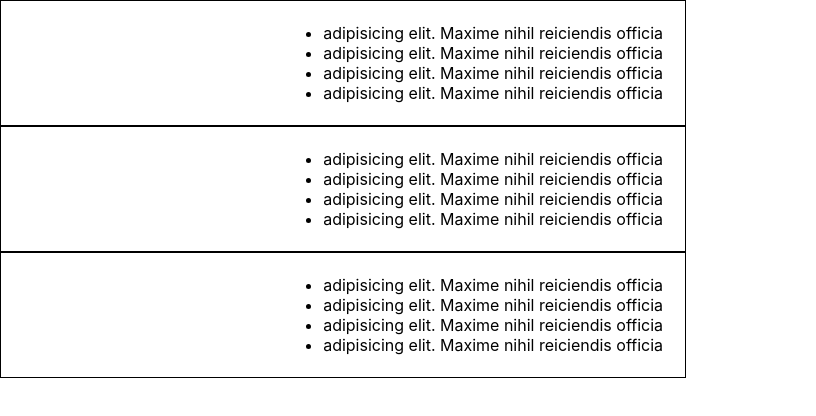
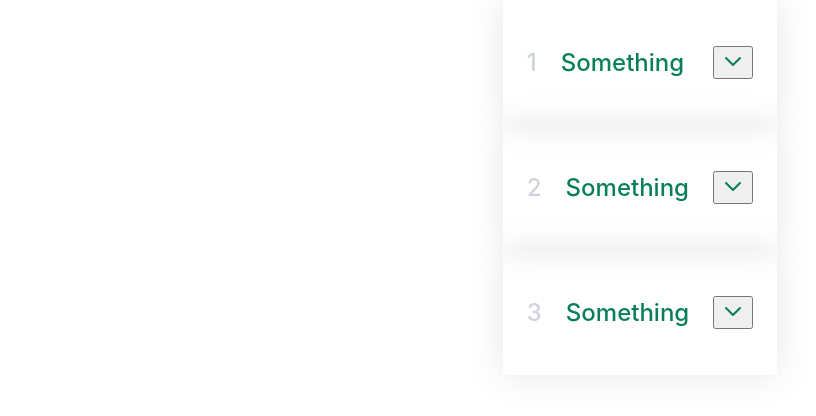
Before and after one commit to khalil0525/accordion-component-app, a React (Create React App) app: page / in a window 1280 px wide. Shown: the top 416 px of the page, without its empty margins (0-816 px from the left). Built offline with nearby package versions, Linux system fonts and the light colour scheme.

Commit message:
updated app.js

```diff
--- a/src/App.css
+++ b/src/App.css
@@ -1,5 +1,9 @@
 .App {
-  text-align: center;
+  width: 100%;
+  height: 100%;
+  display: flex;
+  justify-content: center;
+  align-items: center;
 }
 
 .App-logo {
--- a/src/App.js
+++ b/src/App.js
@@ -2,6 +2,10 @@ import logo from "./logo.svg";
 import "./App.css";
 import Accordion from "./components/Accordion/Accordion";
 function App() {
-  return <Accordion></Accordion>;
+  return (
+    <div className="App">
+      <Accordion />
+    </div>
+  );
 }
 export default App;
--- a/src/components/Accordion/Accordion.js
+++ b/src/components/Accordion/Accordion.js
@@ -6,9 +6,21 @@ const Accordion = (props) => {
   const [openItem, setOpenItem] = useState(true);
   return (
     <div className="Accordion">
-      <AccordionItem />
-      <AccordionItem />
-      <AccordionItem />
+      <AccordionItem
+        number="1"
+        title="Something"
+        description="some text here"
+      />
+      <AccordionItem
+        number="2"
+        title="Something"
+        description="some text here"
+      />
+      <AccordionItem
+        number="3"
+        title="Something"
+        description="some text here"
+      />
     </div>
   );
 };
--- a/src/components/Accordion/Accordion.module.css
+++ b/src/components/Accordion/Accordion.module.css
@@ -1,13 +1,8 @@
-* {
-  margin: 0;
-  padding: 0;
+.Accordion {
+  width: 700px;
+  margin: 100px auto;
+
+  display: flex;
+  flex-direction: column;
+  gap: 36px;
 }
-
-.Accordion {
-  display: flex;
-
-  justify-content: center;
-  align-items: center;
-  width: 100%;
-  height: 100%;
-}
--- a/src/components/Accordion/AccordionItem.js
+++ b/src/components/Accordion/AccordionItem.js
@@ -4,15 +4,18 @@ import styles from "./AccordionItem.module.css";
 
 const AccordionItem = (props) => {
   const [isOpen, setIsOpen] = useState(false);
+  const buttonClickHandler = (event) => {
+    setIsOpen((prevState) => !prevState);
+  };
 
   return (
-    <div className={`${styles["accordion-item"]} ${isOpen && styles.open}`}>
-      <div className={styles["accordion-item--heading"]}>
-        <p>{props.number}</p>
-        <p>{props.title}</p>
+    <div className={`${styles["accordion-item"]} ${isOpen && styles.open} `}>
+      <p className={styles.number}>{props.number}</p>
+      <p className={styles.text}>{props.title}</p>
+      <button onClick={buttonClickHandler}>
         <svg
           xmlns="http://www.w3.org/2000/svg"
-          className="btn"
+          className={styles.btn}
           fill="none"
           viewBox="0 0 24 24"
           stroke="currentColor"
@@ -24,7 +27,8 @@ const AccordionItem = (props) => {
             d="M19 9l-7 7-7-7"
           />
         </svg>
-      </div>
+      </button>
+      <div className={styles["hidden-box"]}>
         <p>{props.description}</p>
         <ul>
           <li>adipisicing elit. Maxime nihil reiciendis officia</li>
@@ -33,6 +37,7 @@ const AccordionItem = (props) => {
           <li>adipisicing elit. Maxime nihil reiciendis officia</li>
         </ul>
       </div>
+    </div>
   );
 };
 
--- a/src/components/Accordion/AccordionItem.module.css
+++ b/src/components/Accordion/AccordionItem.module.css
@@ -1,20 +1,42 @@
-* {
-  margin: 0;
-  padding: 0;
-}
 .accordion-item {
+  box-shadow: 0 0 32px rgba(0, 0, 0, 0.1);
+  padding: 24px;
+
   display: grid;
   grid-template-columns: auto 1fr auto;
   column-gap: 24px;
   row-gap: 32px;
-  border: 1px solid #000;
-  padding: 22px;
-  width: 50%;
-  height: 50%;
+  align-items: center;
+}
+/* "When we have the open class, target the hidden box and set display block" */
+.open .hidden-box {
+  display: block;
 }
 .open {
+  border-top: 4px solid #087f5b;
 }
-.accordion-item--heading {
+
+.number,
+.text {
+  font-size: 24px;
+  font-weight: 500;
+  color: #087f5b;
+}
+.number {
+  color: #ced4da;
 }
 .btn {
+  width: 24px;
+  height: 24px;
+  stroke: #087f5b;
 }
+.hidden-box ul {
+  display: flex;
+  flex-direction: column;
+  gap: 10px;
+}
+
+.hidden-box {
+  grid-column: 2;
+  display: none;
+}
```
Lines whose indentation alone changed are shown as unchanged.
